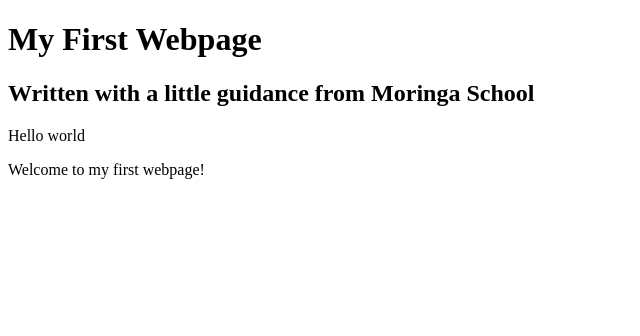
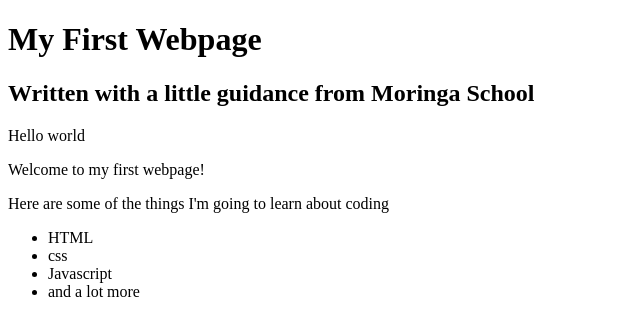
Before and after one commit to DavidNganga/my-first-webpage, a plain HTML site: page my-first-webpage.html in a window 1280 px wide. Shown: the whole page, without its empty margins (0-640 px from the left). Drawn offline with Linux system fonts and the light colour scheme.

Commit message:
add-unordered-list

```diff
--- a/my-first-webpage.html
+++ b/my-first-webpage.html
@@ -9,5 +9,13 @@
 
     <p>Hello world</p>
     <p>Welcome to my first webpage!</p>
+
+    <p>Here are some of the things I'm going to learn about coding</p>
+    <ul>
+      <li>HTML</li>
+      <li>css</li>
+      <li>Javascript</li>
+      <li>and a lot more</li>
+    </ul>
 </body>
 </html>
```
